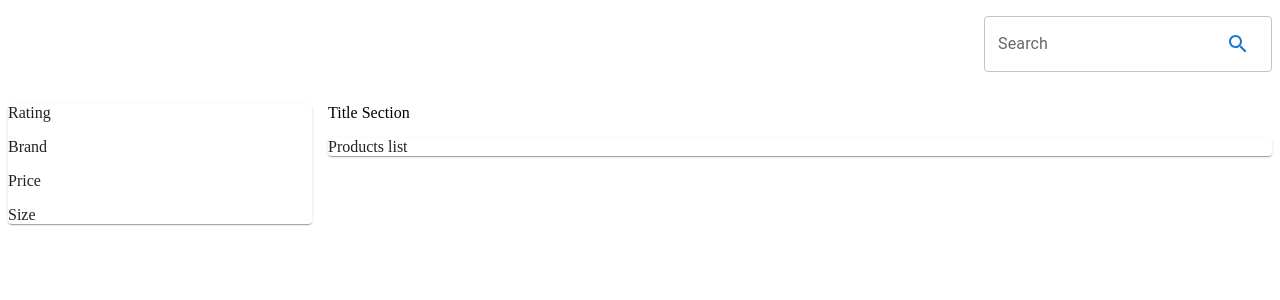
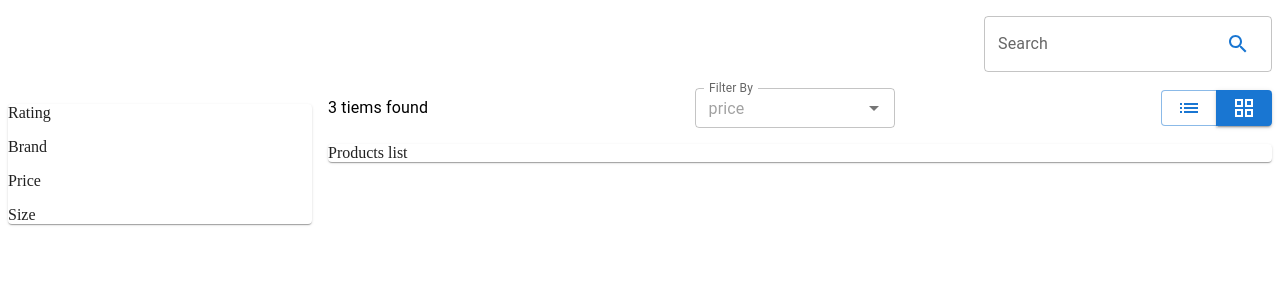
Before and after one commit to JavaScriptForEverything/shop-next-ts-graphql, a Next.js app: page / in a window 1280 px wide. Shown: the top 300 px of the page. Built offline with nearby package versions, Linux system fonts and the light colour scheme.

Commit message:
designed the home page right section title bar

```diff
--- a/components/home/rightSection/index.ts
+++ b/components/home/rightSection/index.ts
@@ -1,2 +1,3 @@
 export * from './titleBar'
 export * from './productsContainer'
+export * from './titleBar/filterBy'
--- a/components/home/rightSection/titleBar.tsx
+++ /dev/null
@@ -1,9 +0,0 @@
-
-export const TitleBar = () => {
-
-	return (
-		<>
-			<p>Title Section</p>
-		</>
-	)
-}
--- /dev/null
+++ b/components/home/rightSection/titleBar/filterBy.tsx
@@ -0,0 +1,39 @@
+import { Autocomplete, TextField } from '@mui/material'
+import { useState } from 'react'
+
+const options = [
+	'item1',
+	'item2'
+]
+
+export const FilterBy = () => {
+	const [ filterValue, setFilterValue ] = useState<string>(options[0])
+
+	console.log({ filterValue })
+
+	const handleChange = (_: any, newValue: string|null) => {
+		if(typeof newValue === 'string' ) setFilterValue(newValue)
+	}
+
+	return (
+		<>
+			<Autocomplete
+				renderInput={(params) => (
+					<TextField {...params}
+						label='Filter By'
+						placeholder='price'
+						InputLabelProps={{ shrink: true }}
+						value={filterValue}
+						size='small'
+						sx={{ width: 200 }}
+					/>
+				)}
+				options={options}
+				getOptionLabel={item => item}
+				onChange={handleChange}
+				// inputValue={filterValue}
+
+			/>
+		</>
+	)
+}
--- /dev/null
+++ b/components/home/rightSection/titleBar/index.tsx
@@ -0,0 +1,21 @@
+import Box from '@mui/material/Box'
+import Typography from '@mui/material/Typography'
+import { FilterBy } from './filterBy'
+import { View } from './view'
+
+export const TitleBar = () => {
+
+	return (
+		<>
+			<Box sx={{
+				display: 'flex',
+				justifyContent: 'space-between',
+				alignItems: 'center'
+			}}>
+				<Typography>3 tiems found</Typography>
+				<FilterBy />
+				<View />
+			</Box>
+		</>
+	)
+}
--- /dev/null
+++ b/components/home/rightSection/titleBar/view/index.tsx
@@ -0,0 +1,26 @@
+import { useState } from 'react'
+
+import Button from '@mui/material/Button'
+import ButtonGroup from '@mui/material/ButtonGroup'
+
+import ListIcon from '@mui/icons-material/List'
+import GridViewIcon from '@mui/icons-material/GridView'
+
+
+export const View = () => {
+	const [ viewMode, setViewMode ] = useState(false)
+
+	const handleView = (view: boolean) => () => {
+		setViewMode(view)
+		console.log({ view })
+	}
+
+	return (
+		<>
+			<ButtonGroup>
+				<Button variant={viewMode ? 'contained' : 'outlined'} onClick={handleView(true)}> <ListIcon /> </Button>
+				<Button variant={!viewMode ? 'contained' : 'outlined'} onClick={handleView(false)}> <GridViewIcon /> </Button>
+			</ButtonGroup>
+		</>
+	)
+}
--- a/pages/index.tsx
+++ b/pages/index.tsx
@@ -38,7 +38,7 @@ const Home = () => {
 					</Paper>
 				</Grid>
 
-				<Grid item xs={9} md={9}>
+				<Grid item xs={12} md={9}>
 					<TitleBar />
 					<Paper>
 					<ProductContainer />
```
